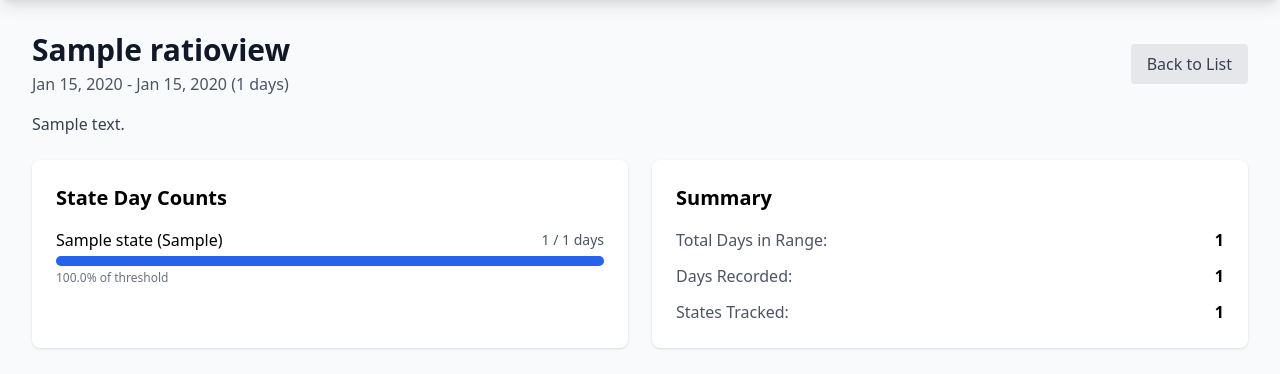
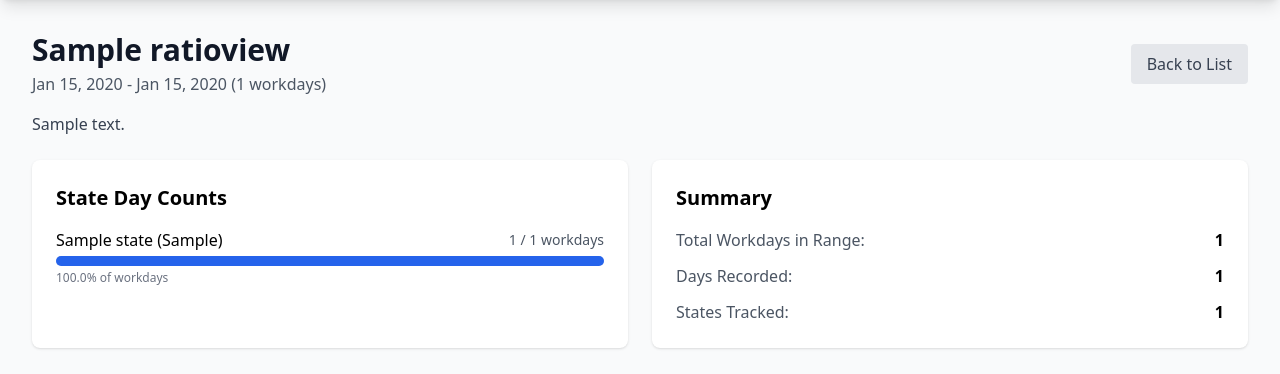
Before and after one commit to agotsis/taxit, a Django app: page /ratio-views/1/ in a window 1280 px wide. Shown: the part 64-438 px from the top of the page. Run offline with Django 5.2, Linux system fonts and the light colour scheme; tables that the repository leaves empty hold one stand-in row (values such as "Sample post"); some libraries are stand-ins or nearby versions.

Commit message:
Rendering updates

```diff
--- a/tracker/models.py
+++ b/tracker/models.py
@@ -1,3 +1,4 @@
+from datetime import date, timedelta
 from django.db import models
 
 
@@ -41,7 +42,7 @@ class Day(models.Model):
     class DayType(models.TextChoices):
         STANDARD_WORKDAY = 'WORK', 'Standard Workday'
         PTO_WORKDAY = 'PTO_WORK', 'PTO Workday Mix'
-        COMPANY_HOLIDAY = 'HOLIDAY', 'Company Holiday'
+        COMPANY_HOLIDAY = 'HOLIDAY', 'Company Holiday on which we worked'
 
     date = models.DateField(unique=True)
     day_type = models.CharField(
@@ -88,3 +89,15 @@ class RatioView(models.Model):
     @property
     def days_in_range(self):
         return (self.end_date - self.start_date).days + 1
+
+    @property
+    def workdays_in_range(self):
+        """Return the count of workdays (Mon–Fri) in the date range."""
+        total_days = (self.end_date - self.start_date).days + 1
+        workdays = 0
+        current = self.start_date
+        for _ in range(total_days):
+            if current.weekday() < 5:  # Monday=0, Friday=4
+                workdays += 1
+            current += timedelta(days=1)
+        return workdays
--- a/tracker/templates/tracker/ratio_view_detail.html
+++ b/tracker/templates/tracker/ratio_view_detail.html
@@ -9,7 +9,7 @@
             <h1 class="text-3xl font-bold text-gray-900">{{ ratio_view.name }}</h1>
             <p class="text-gray-600 mt-1">
                 {{ ratio_view.start_date|date:"M d, Y" }} - {{ ratio_view.end_date|date:"M d, Y" }}
-                ({{ total_days }} days)
+                ({{ total_days }} workdays)
             </p>
         </div>
         <a href="{% url 'ratio_view_list' %}" class="px-4 py-2 bg-gray-200 text-gray-700 rounded hover:bg-gray-300">
@@ -17,7 +17,7 @@
         </a>
     </div>
     {% if ratio_view.description %}
-        <p class="text-gray-700 mt-4">{{ ratio_view.description }}</p>
+        <p class="text-gray-700 mt-4">{{ ratio_view.description|linebreaksbr }}</p>
     {% endif %}
 </div>
 
@@ -30,12 +30,12 @@
                     <div>
                         <div class="flex justify-between items-center mb-1">
                             <span class="font-medium">{{ state.name }} ({{ state.abbreviation }})</span>
-                            <span class="text-sm text-gray-600">{{ data.count }} / {{ data.threshold }} days</span>
+                            <span class="text-sm text-gray-600">{{ data.count }} / {{ total_workdays_logged }} workdays</span>
                         </div>
                         <div class="w-full bg-gray-200 rounded-full h-2.5">
-                            <div class="bg-blue-600 h-2.5 rounded-full" style="width: {{ data.percentage|floatformat:0 }}%"></div>
+                            <div class="bg-blue-600 h-2.5 rounded-full" style="width: {{ data.ratio|floatformat:0 }}%"></div>
                         </div>
-                        <div class="text-xs text-gray-500 mt-1">{{ data.percentage|floatformat:1 }}% of threshold</div>
+                        <div class="text-xs text-gray-500 mt-1">{{ data.ratio|floatformat:1 }}% of workdays</div>
                     </div>
                 {% endfor %}
             </div>
@@ -48,7 +48,7 @@
         <h2 class="text-xl font-semibold mb-4">Summary</h2>
         <div class="space-y-3">
             <div class="flex justify-between">
-                <span class="text-gray-600">Total Days in Range:</span>
+                <span class="text-gray-600">Total Workdays in Range:</span>
                 <span class="font-semibold">{{ total_days }}</span>
             </div>
             <div class="flex justify-between">
@@ -98,7 +98,7 @@
                             {{ day.office.name|default:"-" }}
                         </td>
                         <td class="px-6 py-4 text-sm text-gray-500">
-                            {{ day.note|truncatewords:10|default:"-" }}
+                            {{ day.note|linebreaksbr|default:"-" }}
                         </td>
                     </tr>
                 {% empty %}
--- a/tracker/templates/tracker/ratio_view_list.html
+++ b/tracker/templates/tracker/ratio_view_list.html
@@ -21,7 +21,7 @@
                 <div class="text-sm text-gray-600 space-y-1 mb-4">
                     <p><span class="font-medium">Start:</span> {{ ratio_view.start_date|date:"M d, Y" }}</p>
                     <p><span class="font-medium">End:</span> {{ ratio_view.end_date|date:"M d, Y" }}</p>
-                    <p><span class="font-medium">Duration:</span> {{ ratio_view.days_in_range }} days</p>
+                    <p><span class="font-medium">Duration:</span> {{ ratio_view.days_in_range }} days ({{ ratio_view.workdays_in_range }} workdays)</p>
                 </div>
                 {% if ratio_view.description %}
                     <p class="text-sm text-gray-500 mb-4">{{ ratio_view.description|truncatewords:20 }}</p>
--- a/tracker/views.py
+++ b/tracker/views.py
@@ -108,9 +108,14 @@ def ratio_view_detail(request, pk):
     """Show detailed analysis for a specific ratio view."""
     ratio_view = get_object_or_404(RatioView, pk=pk)
 
+    # Filter to workdays only (Monday=0 through Friday=4)
     days = Day.objects.filter(
-        date__range=[ratio_view.start_date, ratio_view.end_date]
+        date__range=[ratio_view.start_date, ratio_view.end_date],
+        date__week_day__in=[1, 2, 3, 4, 5]  # Django ORM: 1=Monday ... 5=Friday
     ).prefetch_related('states')
+
+    # Total workdays with any state logged in the period
+    total_workdays_logged = days.filter(states__isnull=False).distinct().count()
 
     states = State.objects.all()
     state_counts = {}
@@ -120,14 +125,16 @@ def ratio_view_detail(request, pk):
             state_counts[state] = {
                 'count': count,
                 'threshold': state.day_threshold,
-                'percentage': (count / state.day_threshold * 100) if state.day_threshold > 0 else 0
+                'percentage': (count / state.day_threshold * 100) if state.day_threshold > 0 else 0,
+                'ratio': (count / total_workdays_logged * 100) if total_workdays_logged > 0 else 0
             }
 
     context = {
         'ratio_view': ratio_view,
         'days': days,
         'state_counts': state_counts,
-        'total_days': ratio_view.days_in_range,
+        'total_days': ratio_view.workdays_in_range,
+        'total_workdays_logged': total_workdays_logged,
         'settings': settings,
     }
     return render(request, 'tracker/ratio_view_detail.html', context)
```
